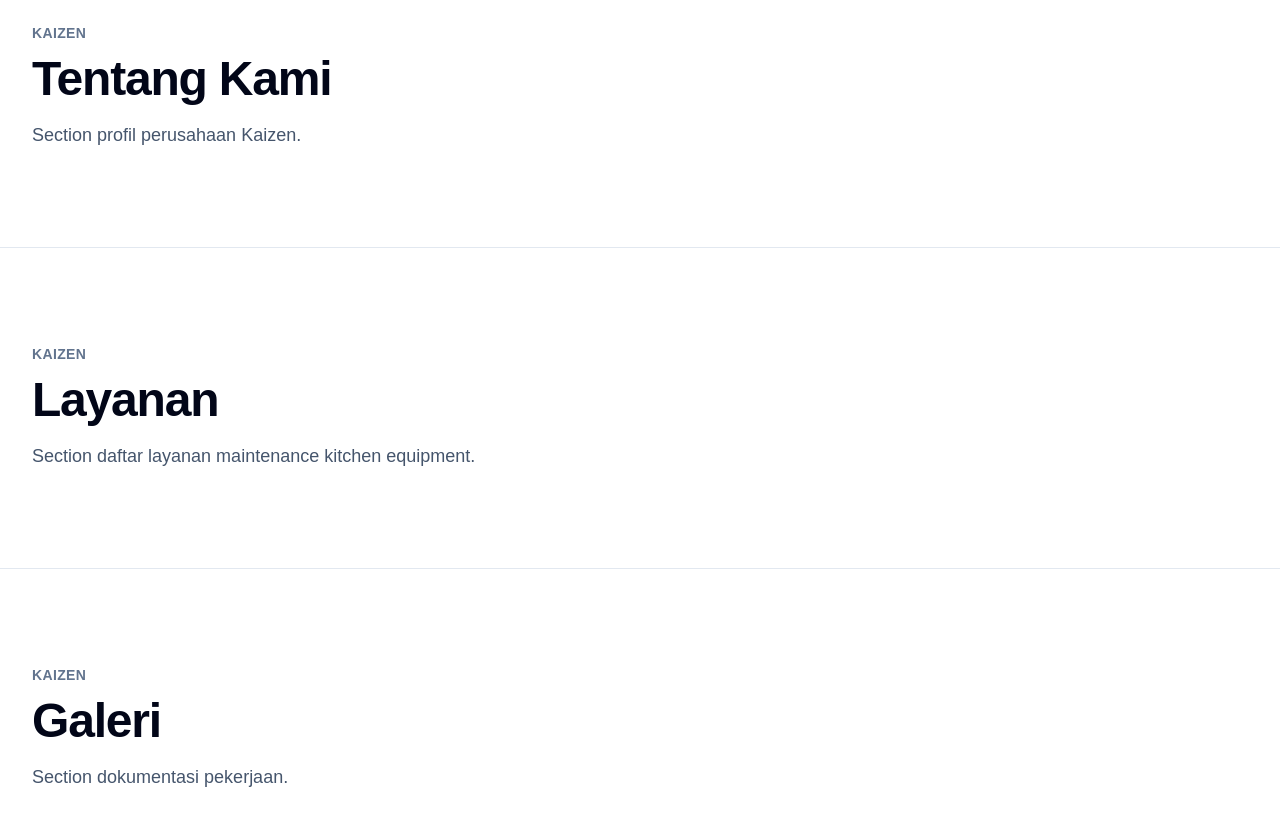
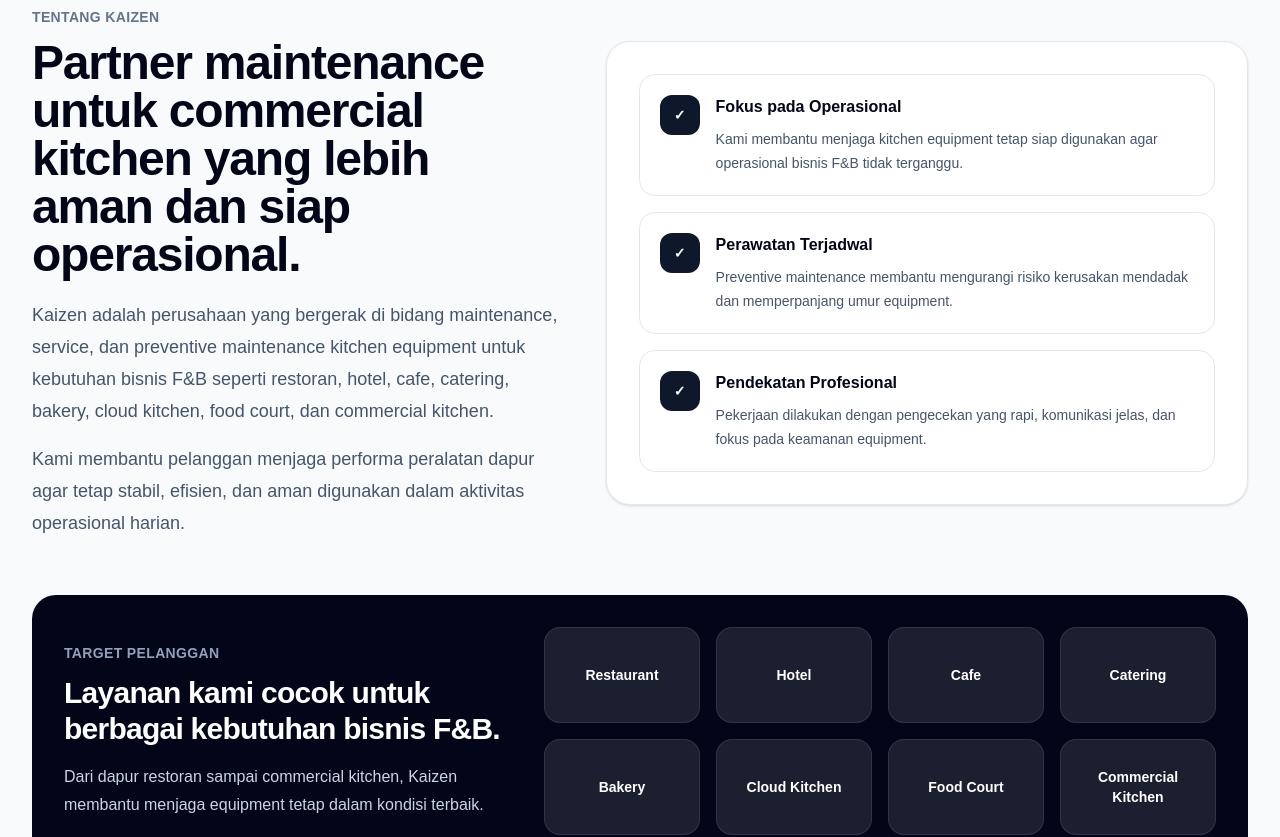
Before and after one commit to kevinazzaky/kaizen, a Next.js app: page / in a window 1280 px wide. Shown: the part 1120-1957 px from the top of the page. Built offline with nearby package versions, Linux system fonts and the light colour scheme.

Commit message:
feat: create about company section

```diff
--- a/src/app/page.tsx
+++ b/src/app/page.tsx
@@ -1,12 +1,8 @@
-import { Navbar } from "@/components/layout/navbar";
-import { HeroSection } from "@/components/sections/HeroSections";
+import { Navbar } from "@/components/layout/Navbar";
+import { AboutSection } from "@/components/sections/AboutSection";
+import { HeroSection } from "@/components/sections/HeroSection";
 
 const sections = [
-  {
-    id: "tentang-kami",
-    title: "Tentang Kami",
-    description: "Section profil perusahaan Kaizen.",
-  },
   {
     id: "layanan",
     title: "Layanan",
@@ -29,6 +25,7 @@ export default function Home() {
     <main className="min-h-screen bg-white text-slate-900">
       <Navbar />
       <HeroSection />
+      <AboutSection />
 
       {sections.map((section) => (
         <section
--- /dev/null
+++ b/src/components/sections/AboutSection.tsx
@@ -0,0 +1,122 @@
+const companyValues = [
+  {
+    title: "Fokus pada Operasional",
+    description:
+      "Kami membantu menjaga kitchen equipment tetap siap digunakan agar operasional bisnis F&B tidak terganggu.",
+  },
+  {
+    title: "Perawatan Terjadwal",
+    description:
+      "Preventive maintenance membantu mengurangi risiko kerusakan mendadak dan memperpanjang umur equipment.",
+  },
+  {
+    title: "Pendekatan Profesional",
+    description:
+      "Pekerjaan dilakukan dengan pengecekan yang rapi, komunikasi jelas, dan fokus pada keamanan equipment.",
+  },
+];
+
+const customerTypes = [
+  "Restaurant",
+  "Hotel",
+  "Cafe",
+  "Catering",
+  "Bakery",
+  "Cloud Kitchen",
+  "Food Court",
+  "Commercial Kitchen",
+];
+
+export function AboutSection() {
+  return (
+    <section
+      id="tentang-kami"
+      className="bg-slate-50 px-4 py-20 sm:px-6 lg:px-8"
+    >
+      <div className="mx-auto max-w-7xl">
+        <div className="grid gap-12 lg:grid-cols-[0.9fr_1.1fr] lg:items-center">
+          <div>
+            <p className="text-sm font-semibold uppercase tracking-wide text-slate-500">
+              Tentang Kaizen
+            </p>
+
+            <h2 className="mt-3 text-3xl font-bold tracking-tight text-slate-950 sm:text-4xl lg:text-5xl">
+              Partner maintenance untuk commercial kitchen yang lebih aman dan
+              siap operasional.
+            </h2>
+
+            <p className="mt-5 text-base leading-8 text-slate-600 sm:text-lg">
+              Kaizen adalah perusahaan yang bergerak di bidang maintenance,
+              service, dan preventive maintenance kitchen equipment untuk
+              kebutuhan bisnis F&amp;B seperti restoran, hotel, cafe, catering,
+              bakery, cloud kitchen, food court, dan commercial kitchen.
+            </p>
+
+            <p className="mt-4 text-base leading-8 text-slate-600 sm:text-lg">
+              Kami membantu pelanggan menjaga performa peralatan dapur agar
+              tetap stabil, efisien, dan aman digunakan dalam aktivitas
+              operasional harian.
+            </p>
+          </div>
+
+          <div className="rounded-3xl border border-slate-200 bg-white p-5 shadow-sm sm:p-6 lg:p-8">
+            <div className="grid gap-4">
+              {companyValues.map((item) => (
+                <div
+                  key={item.title}
+                  className="rounded-2xl border border-slate-200 bg-white p-5"
+                >
+                  <div className="flex gap-4">
+                    <div className="flex h-10 w-10 shrink-0 items-center justify-center rounded-xl bg-slate-900 text-sm font-bold text-white">
+                      ✓
+                    </div>
+
+                    <div>
+                      <h3 className="text-base font-bold text-slate-950">
+                        {item.title}
+                      </h3>
+
+                      <p className="mt-2 text-sm leading-6 text-slate-600">
+                        {item.description}
+                      </p>
+                    </div>
+                  </div>
+                </div>
+              ))}
+            </div>
+          </div>
+        </div>
+
+        <div className="mt-14 rounded-3xl bg-slate-950 p-5 text-white sm:p-6 lg:p-8">
+          <div className="grid gap-8 lg:grid-cols-[0.8fr_1.2fr] lg:items-center">
+            <div>
+              <p className="text-sm font-semibold uppercase tracking-wide text-slate-400">
+                Target Pelanggan
+              </p>
+
+              <h3 className="mt-3 text-2xl font-bold tracking-tight sm:text-3xl">
+                Layanan kami cocok untuk berbagai kebutuhan bisnis F&amp;B.
+              </h3>
+
+              <p className="mt-4 text-sm leading-7 text-slate-300 sm:text-base">
+                Dari dapur restoran sampai commercial kitchen, Kaizen membantu
+                menjaga equipment tetap dalam kondisi terbaik.
+              </p>
+            </div>
+
+            <div className="grid grid-cols-2 gap-4 sm:grid-cols-4">
+              {customerTypes.map((customer) => (
+                <div
+                  key={customer}
+                  className="flex h-20 items-center justify-center rounded-2xl border border-white/10 bg-white/10 px-4 text-center text-sm font-semibold leading-5 text-white transition hover:bg-white/15 sm:h-24"
+                >
+                  <span className="max-w-[120px]">{customer}</span>
+                </div>
+              ))}
+            </div>
+          </div>
+        </div>
+      </div>
+    </section>
+  );
+}
```
Also changed, not shown: src/components/layout/Navbar.tsx (renamed from src/components/layout/navbar.tsx), src/components/sections/HeroSection.tsx (renamed from src/components/sections/HeroSections.tsx).
